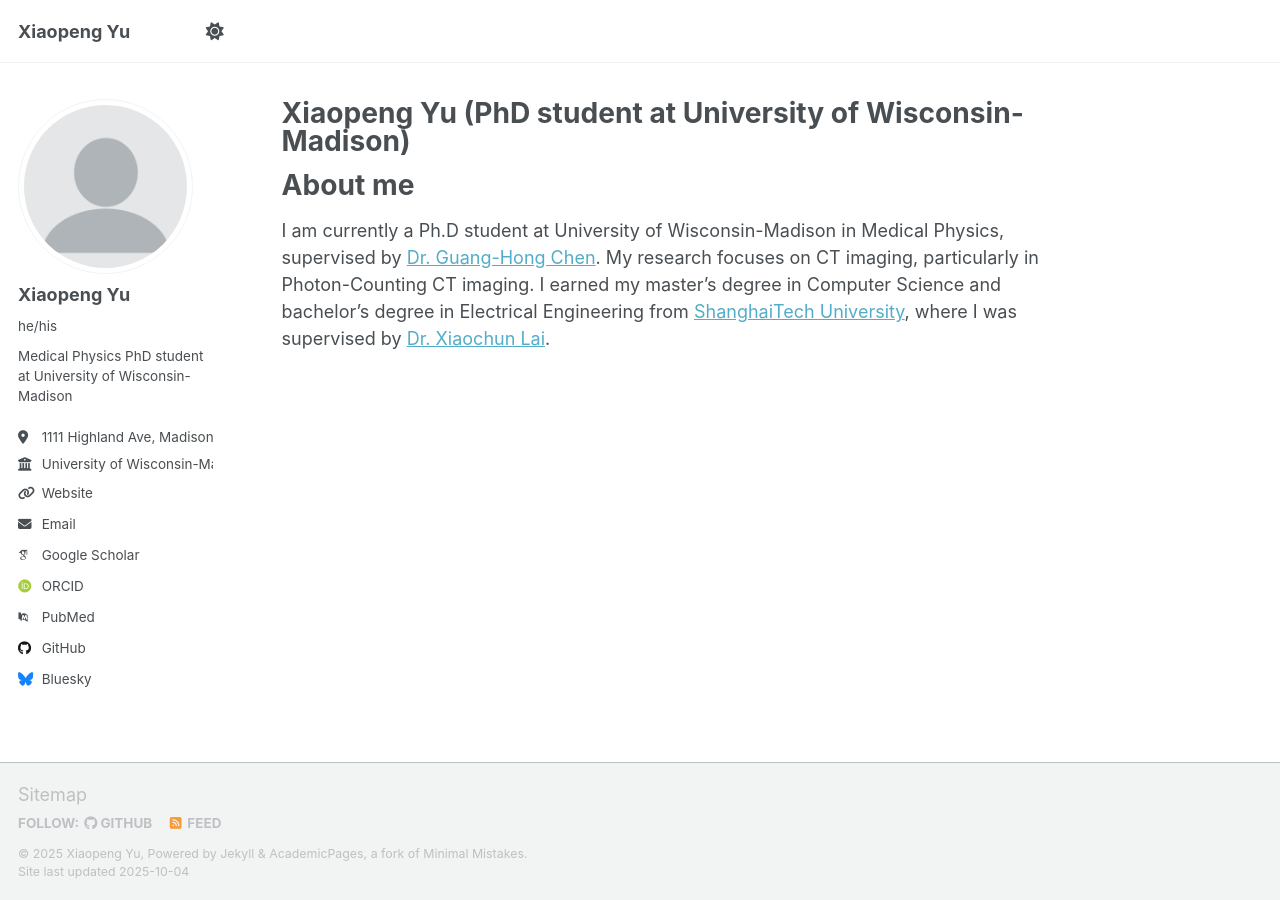
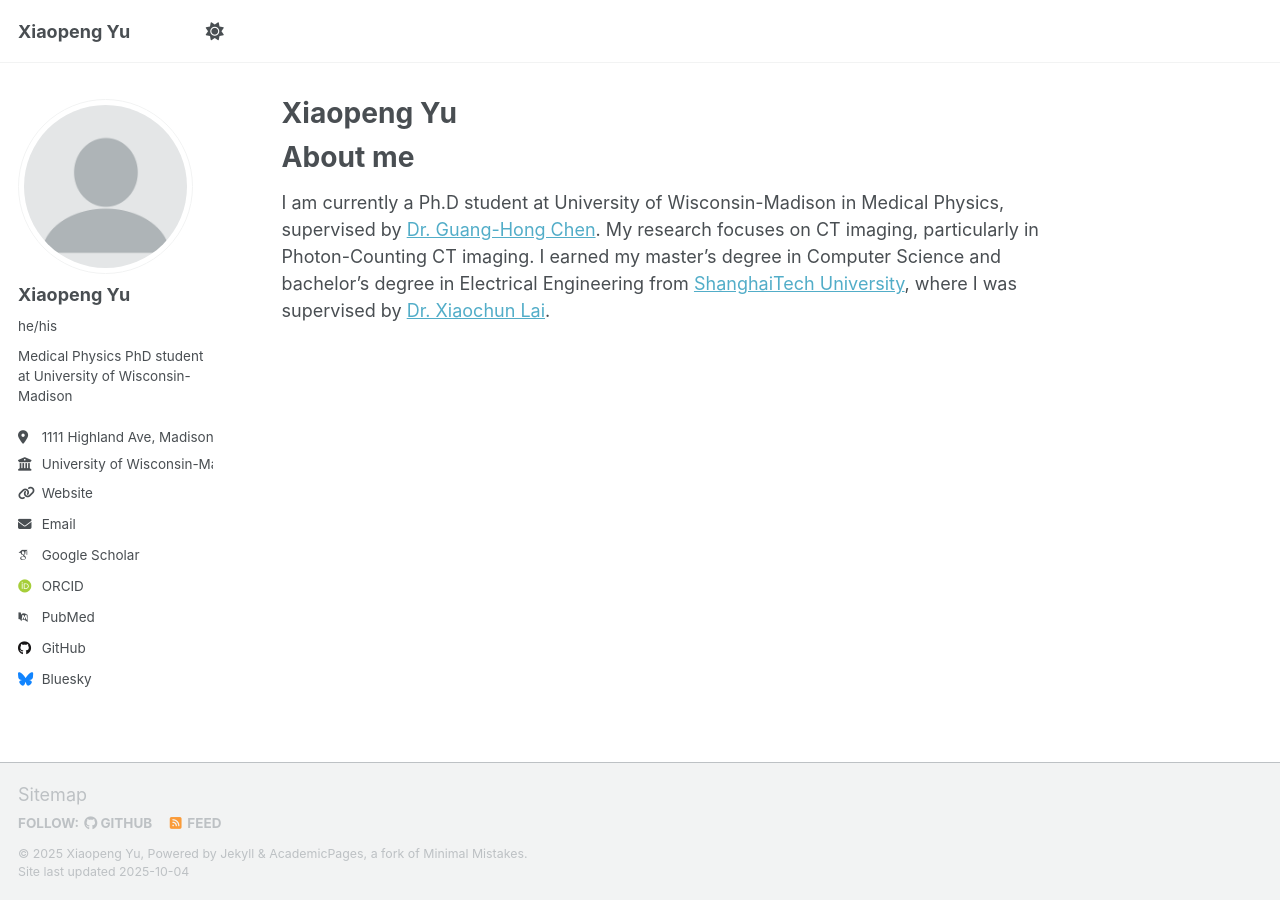
Before and after one commit to xp1999/xp1999.github.io, a Jekyll site: the page built from _pages/about.md, in a window 1280 px wide. Built offline with Jekyll 4.4.1, drawn with Linux system fonts in a browser that asks for light colours; some web fonts are replaced; a script that is not in the unit is left out.

Commit message:
Update about.md

```diff
--- a/_pages/about.md
+++ b/_pages/about.md
@@ -1,6 +1,6 @@
 ---
 permalink: /
-title: "Xiaopeng Yu (PhD student at University of Wisconsin-Madison)"
+title: "Xiaopeng Yu"
 author_profile: true
 redirect_from:
   - /about/
```
